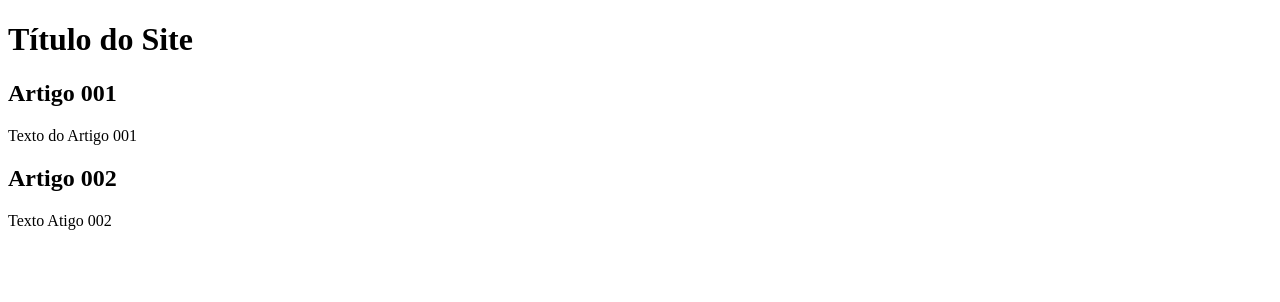
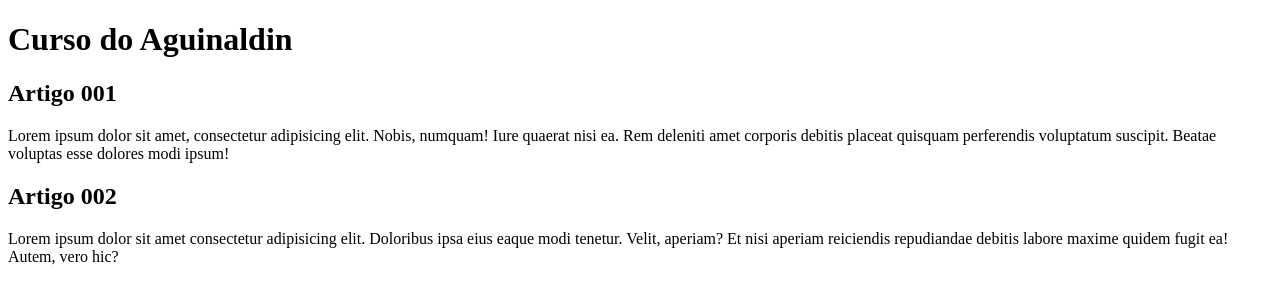
Before and after one commit to aguinaldoSlyra/Projetosite, a plain HTML site: page index.html in a window 1280 px wide. Drawn offline with Linux system fonts and the light colour scheme.

Commit message:
Escrevendo conteúdo

```diff
--- a/index.html
+++ b/index.html
@@ -3,20 +3,20 @@
 <head>
     <meta charset="UTF-8">
     <meta name="viewport" content="width=device-width, initial-scale=1.0">
-    <title>Título do Site</title>
+    <title>Curso grátis</title>
 </head>
 <body>
     <main>
         <header>
-            <h1>Título do Site</h1>
+            <h1>Curso do Aguinaldin</h1>
         </header>
         <article>
             <h2>Artigo 001</h2>
-            <p>Texto do Artigo 001</p>
+            <p>Lorem ipsum dolor sit amet, consectetur adipisicing elit. Nobis, numquam! Iure quaerat nisi ea. Rem deleniti amet corporis debitis placeat quisquam perferendis voluptatum suscipit. Beatae voluptas esse dolores modi ipsum!</p>
         </article>
         <article>
             <h2>Artigo 002</h2>
-            <p>Texto Atigo 002</p>
+            <p>Lorem ipsum dolor sit amet consectetur adipisicing elit. Doloribus ipsa eius eaque modi tenetur. Velit, aperiam? Et nisi aperiam reiciendis repudiandae debitis labore maxime quidem fugit ea! Autem, vero hic?</p>
         </article>
     </main>
 </body>
```
